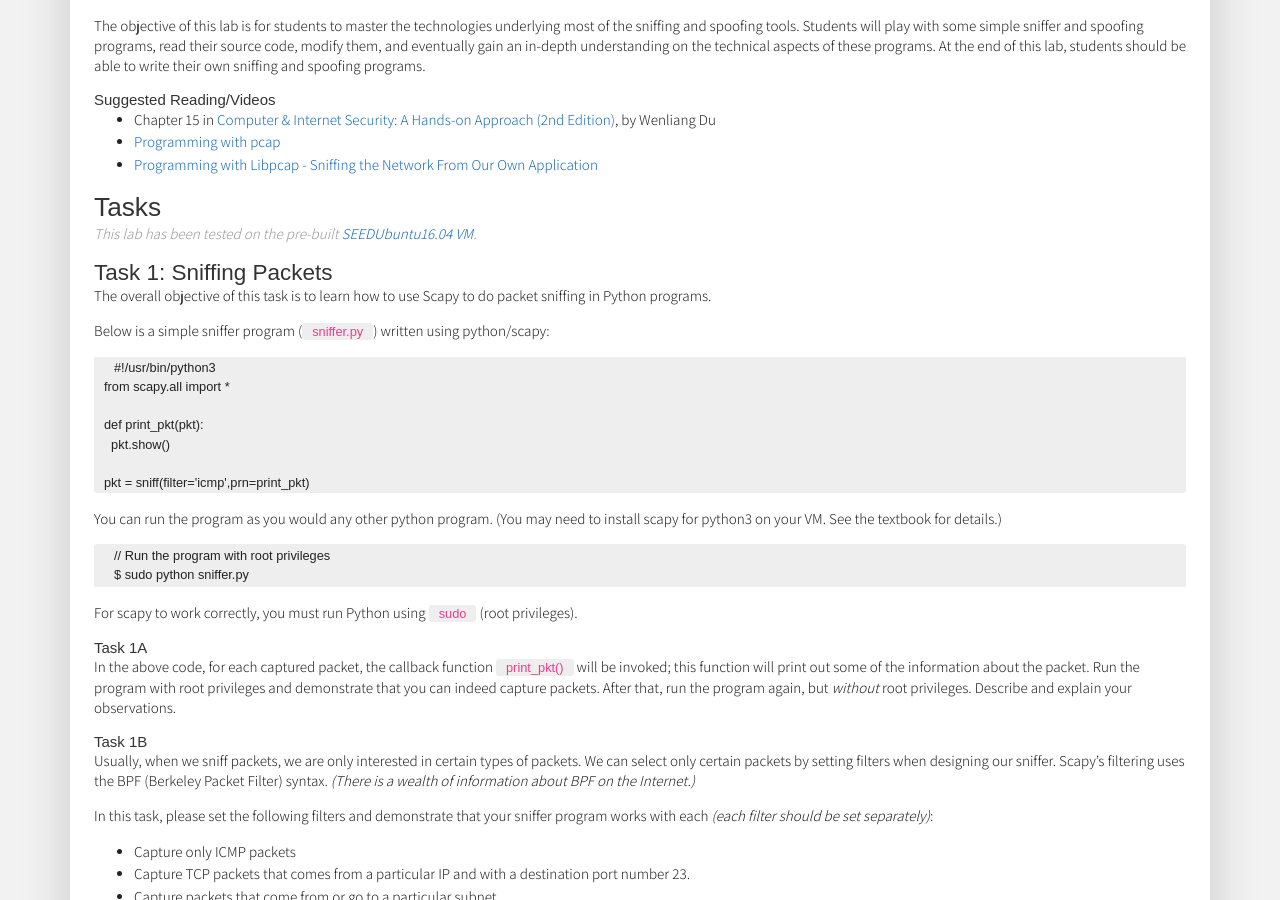
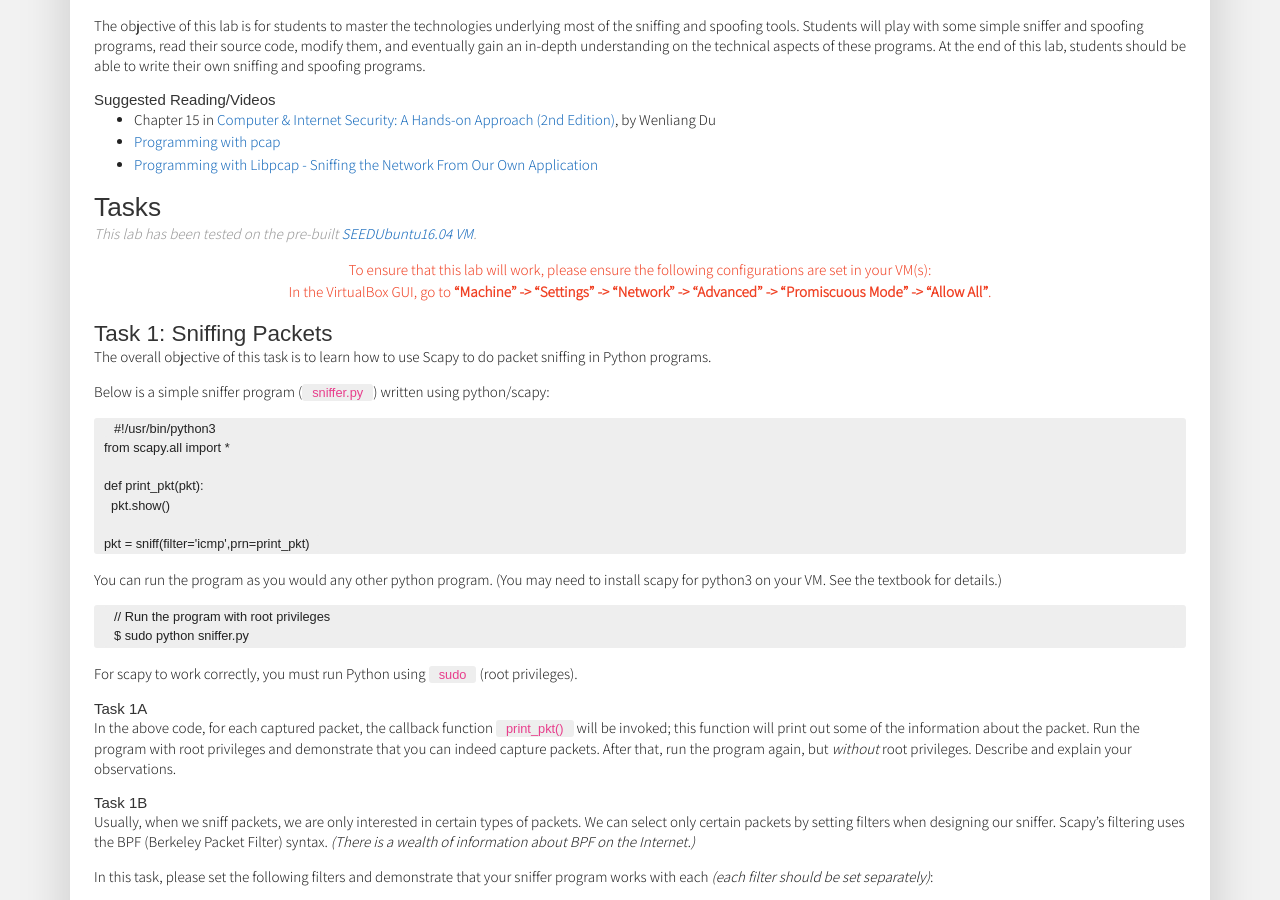
Before and after one commit to traviswpeters/cs476-2020-spring, a Jekyll site: the page built from labs/lab07.md, in a window 1280 px wide and 900 px high, scrolled down 465 px. Built offline with Jekyll 4.4.1, drawn with Linux system fonts in a browser that asks for light colours; nearby versions of some CDN libraries; some web fonts are replaced.

Commit message:
add extra note about lab config

```diff
--- a/labs/lab07.md
+++ b/labs/lab07.md
@@ -31,12 +31,17 @@ At the end of this lab, students should be able to write their own sniffing and
 - [Programming with pcap](https://www.tcpdump.org/pcap.html)
 - [Programming with Libpcap - Sniffing the Network From Our Own Application](http://recursos.aldabaknocking.com/libpcapHakin9LuisMartinGarcia.pdf)
 
-
 ### Tasks
 {:.titletext}
 This lab has been tested on the pre-built [SEEDUbuntu16.04 VM](https://seedsecuritylabs.org/lab_env.html).
 {:.subtitletext}
 <!-- The complete description of tasks for this lab can be found in the PDF write-up: **[{{page.title}}]({{page.localurl}})**. -->
+
+<center class="mb-3 text-danger" markdown="span">
+To ensure that this lab will work, please ensure the following configurations are set in your VM(s):
+<br/>
+In the VirtualBox GUI, go to **"Machine" -> "Settings" -> "Network" -> "Advanced" -> "Promiscuous Mode" -> "Allow All"**.
+</center>
 
 #### Task 1: Sniffing Packets
 The overall objective of this task is to learn how to use Scapy to do packet sniffing in Python programs.
```
Also changed, not shown: labs/lab08.md (+6 -0 lines).
